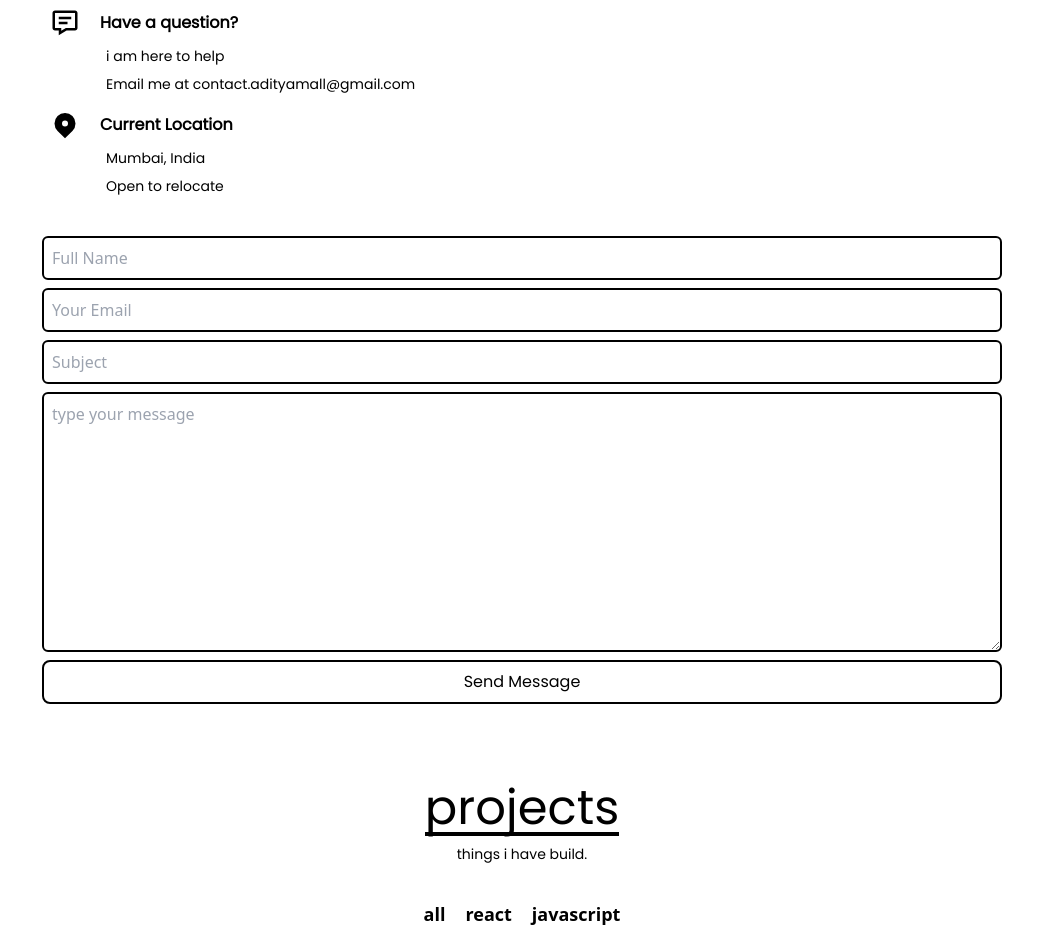
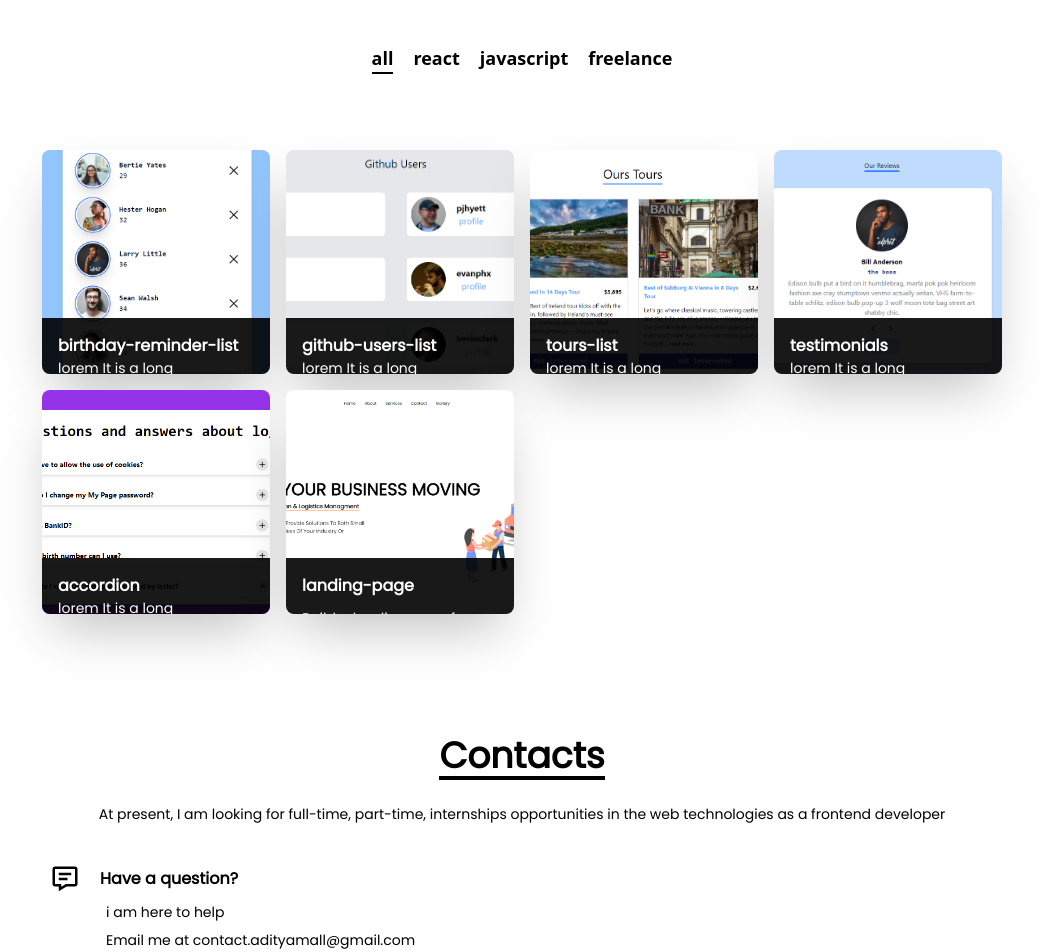
Before and after one commit to iamadityamall/react-projects-portfolio-development, a React (Create React App) app: page / in a window 1280 px wide. Shown: the part 2040-2992 px from the top of the page, without its empty margins (118-1161 px from the left). Built offline with nearby package versions, Linux system fonts and the light colour scheme.

Commit message:
projects updated

```diff
--- a/src/Components/Categories.jsx
+++ b/src/Components/Categories.jsx
@@ -1,15 +1,19 @@
 import React from "react";
 
-const Categories = ({ categories, filterCategoryWise }) => {
+const Categories = ({ categories, filterCategoryWise, value }) => {
   return (
-    <div className="flex justify-center space-x-5 p-4">
+    <div className="transition-all duration-200 ease-in-out flex justify-center space-x-5 p-4">
       {categories.map((category, index) => {
         return (
           <button
             id={category}
             key={index}
-            className="text-lg font-bold"
-            onClick={() => filterCategoryWise(category)}
+            className={`transition-all duration-200 ease-in-out text-sm font-bold lg:text-lg ${
+              value === index
+                ? "border-b-2 border-black"
+                : "border-b-2 border-white"
+            }`}
+            onClick={() => filterCategoryWise(category, index)}
           >
             {category}
           </button>
--- a/src/Components/Home/Projects.jsx
+++ b/src/Components/Home/Projects.jsx
@@ -8,42 +8,37 @@ const categories = [
   "all",
   ...new Set(projects.map((project) => project.category)),
 ];
-console.log(categories);
 
 const Projects = () => {
   const [list, setList] = useState(projects);
+  const [value, setValue] = useState(0);
 
-  const filterCategoryWise = (category) => {
+  const filterCategoryWise = (category, index) => {
+    setValue(index);
     if (category === "all") {
       return setList(projects);
     } else {
       const newList = projects.filter((item) => item.category === category);
-      highlightSelectedButton(category);
-      console.log(newList);
       return setList(newList);
     }
-  };
-
-  const highlightSelectedButton = (buttonName) => {
-    const btn = document.querySelector(`#${buttonName}`);
-    btn.style.borderBottom = "2px solid black";
   };
 
   return (
     <section
       id="projects"
-      className="transition-all duration-200 ease-in-out md:h-screen flex flex-col space-y-5 "
+      className="transition-all duration-200 ease-in-out md:h-screen flex flex-col space-y-10 py-20"
     >
       <div className="transition-all duration-200 ease-in-out flex flex-col items-center space-y-2 font-poppins">
         <h1 className="transition-all duration-200 ease-in-out text-5xl border-b-4 border-black">
           projects
         </h1>
-        <p className="text-sm">things i have build.</p>
+        {/* <p className="text-sm">things i have build.</p> */}
       </div>
-      <div>
+      <div className="mt-5 transition-all duration-200">
         <Categories
           categories={categories}
           filterCategoryWise={filterCategoryWise}
+          value={value}
         />
       </div>
       <div className="py-5 transition-all duration-200 ease-in-out grid grid-cols-1 gap-y-4 md:grid-cols-2 md:gap-x-4 lg:grid-cols-3 xl:grid-cols-4 ">
--- a/src/Components/Home/SkillsBanner.jsx
+++ b/src/Components/Home/SkillsBanner.jsx
@@ -6,7 +6,7 @@ import {SiCsswizardry, SiTailwindcss, SiJavascript} from "react-icons/si"
 
 const ClientLogo = () => {
   return (
-    <section className="transition-all duration-200 ease-in-out grid grid-cols-1 pt-14 justify-items-center gap-y-4 items-center md:grid-cols-3 md:gap-y-0">
+    <section className="transition-all duration-200 ease-in-out grid grid-cols-1 py-14 justify-items-center gap-y-4 items-center md:grid-cols-3 md:gap-y-0">
       <div>
         <h1 className="transition-all duration-200 ease-in-out text-4xl font-bold font-poppins border-b-4 border-black md:text-5xl lg:text-7xl">
           Skills
--- a/src/Components/ProjectCard.jsx
+++ b/src/Components/ProjectCard.jsx
@@ -1,4 +1,6 @@
-const ProjectCard = ({ name, image, category, info }) => {
+import { FaGithub } from "react-icons/fa";
+
+const ProjectCard = ({ name, image, category, info, url }) => {
   const translateFull = (id) => {
     const aside = document.querySelector(`#${id}`);
     aside.style.transform = "translateY(0)";
@@ -9,7 +11,7 @@ const ProjectCard = ({ name, image, category, info }) => {
   };
   return (
     <article
-      className="transition-all duration-700 ease-in-out relative w-full h-56  rounded-lg overflow-hidden cursor-pointer shadow-xl lg:hover:scale-105"
+      className="transition-all duration-700 ease-in-out relative w-full h-56  rounded-lg overflow-hidden cursor-pointer shadow-2xl lg:hover:scale-105"
       onMouseOver={() => translateFull(name)}
       onMouseLeave={() => translateZero(name)}
     >
@@ -21,9 +23,28 @@ const ProjectCard = ({ name, image, category, info }) => {
         className="transition-all duration-700 ease-in-out absolute bg-black/90 h-full w-full p-4 font-poppins flex flex-col justify-between translate-y-3/4 text-white
       "
       >
-        <h1 className="font-bold ">{name}</h1>
+        <div className="transition-all duration-700 ease-in-out flex justify-between items-center">
+          <h1 className="font-bold ">{name}</h1>
+        </div>
         <p className="text-sm">{info}</p>
-        <footer>icon</footer>
+        <footer className="flex justify-between items-center">
+          <div className="flex text-sm space-x-1 items-center">
+            {/* <span className="bg-gray-700 px-2 py-1">html</span> */}
+            <span className="bg-gray-500 px-2 py-1"> tailwind css</span>
+            <span className="bg-gray-500 px-2 py-1">react</span>
+          </div>
+          <figure className="text-2xl flex space-x-5 items-center">
+            <FaGithub />
+            <a
+              href={url}
+              target="_blank"
+              rel="noreferrer"
+              className="transition-all duration-150 ease-in-out text-sm font-bold lg:hover:text-red-500"
+            >
+              live
+            </a>
+          </figure>
+        </footer>
       </aside>
     </article>
   );
--- a/src/Pages/Home.jsx
+++ b/src/Pages/Home.jsx
@@ -14,8 +14,8 @@ const Home = () => {
       <Hero />
       <About />
       <SkillsBanner />
+      <Projects />
       <Contact />
-      <Projects />
     </main>
   );
 };
--- a/src/assests/images/index.js
+++ b/src/assests/images/index.js
@@ -6,5 +6,6 @@ import rp05 from "./rp-05-accordion.png";
 import rp06 from "./rp-06-lorem-ipsusm.png";
 import rp07 from "./rp-07-color-generator.png";
 import rp08 from "./rp-08-menu.png";
+import siddhi from "./siddhi-landing-page.png"
 
-export { rp01, rp02, rp03, rp04, rp05, rp06, rp07, rp08 };
+export { rp01, rp02, rp03, rp04, rp05, rp06, rp07, rp08, siddhi };
--- a/src/utils/data/projects.js
+++ b/src/utils/data/projects.js
@@ -7,6 +7,7 @@ import {
   // rp06,
   // rp07,
   // rp08,
+  siddhi,
 } from "../../assests/images";
 
 export const projects = [
@@ -16,6 +17,7 @@ export const projects = [
     name: "birthday-reminder-list",
     info: "lorem It is a long established fact that a reader will be distracted by the readable content of a page when looking at its layout. The point of using ",
     image: rp01,
+    url: "",
   },
   {
     id: 2,
@@ -23,6 +25,7 @@ export const projects = [
     name: "github-users-list",
     info: "lorem It is a long established fact that a reader will be distracted by the readable content of a page when looking at its layout. The point of using ",
     image: rp02,
+    url: "",
   },
   {
     id: 3,
@@ -30,6 +33,7 @@ export const projects = [
     name: "tours-list",
     info: "lorem It is a long established fact that a reader will be distracted by the readable content of a page when looking at its layout. The point of using ",
     image: rp03,
+    url: "",
   },
   {
     id: 4,
@@ -37,6 +41,7 @@ export const projects = [
     name: "testimonials",
     info: "lorem It is a long established fact that a reader will be distracted by the readable content of a page when looking at its layout. The point of using ",
     image: rp04,
+    url: "",
   },
   {
     id: 5,
@@ -44,5 +49,14 @@ export const projects = [
     name: "accordion",
     info: "lorem It is a long established fact that a reader will be distracted by the readable content of a page when looking at its layout. The point of using ",
     image: rp05,
+    url: "",
+  },
+  {
+    id: 6,
+    category: "freelance",
+    name: "landing-page",
+    info: "Build a landing page for my client siddhivinayak logistics. Made it simple with little bit of animations and responsive design. ",
+    image: siddhi,
+    url: "https://siddhilogistics.netlify.app/",
   },
 ];
```
Also changed, not shown: src/assests/images/siddhi-landing-page.png (added).
